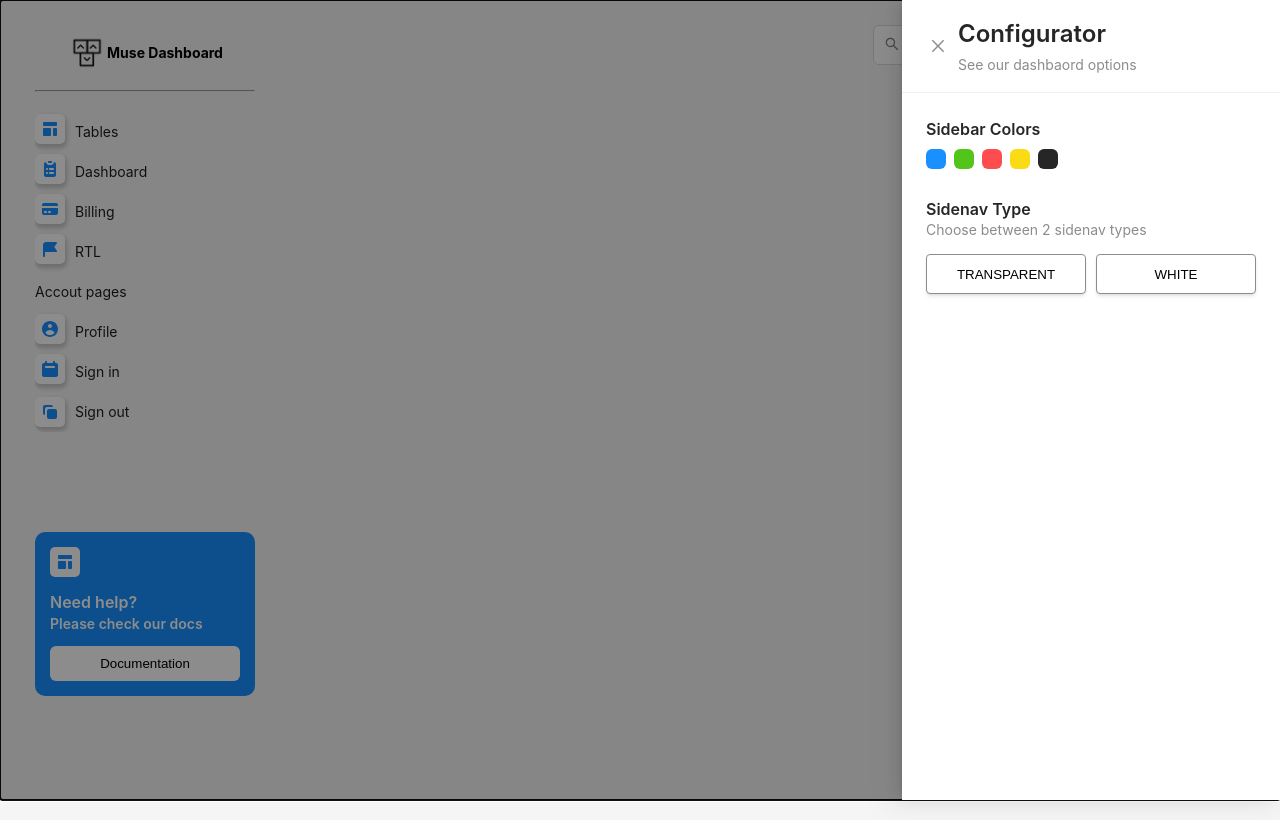
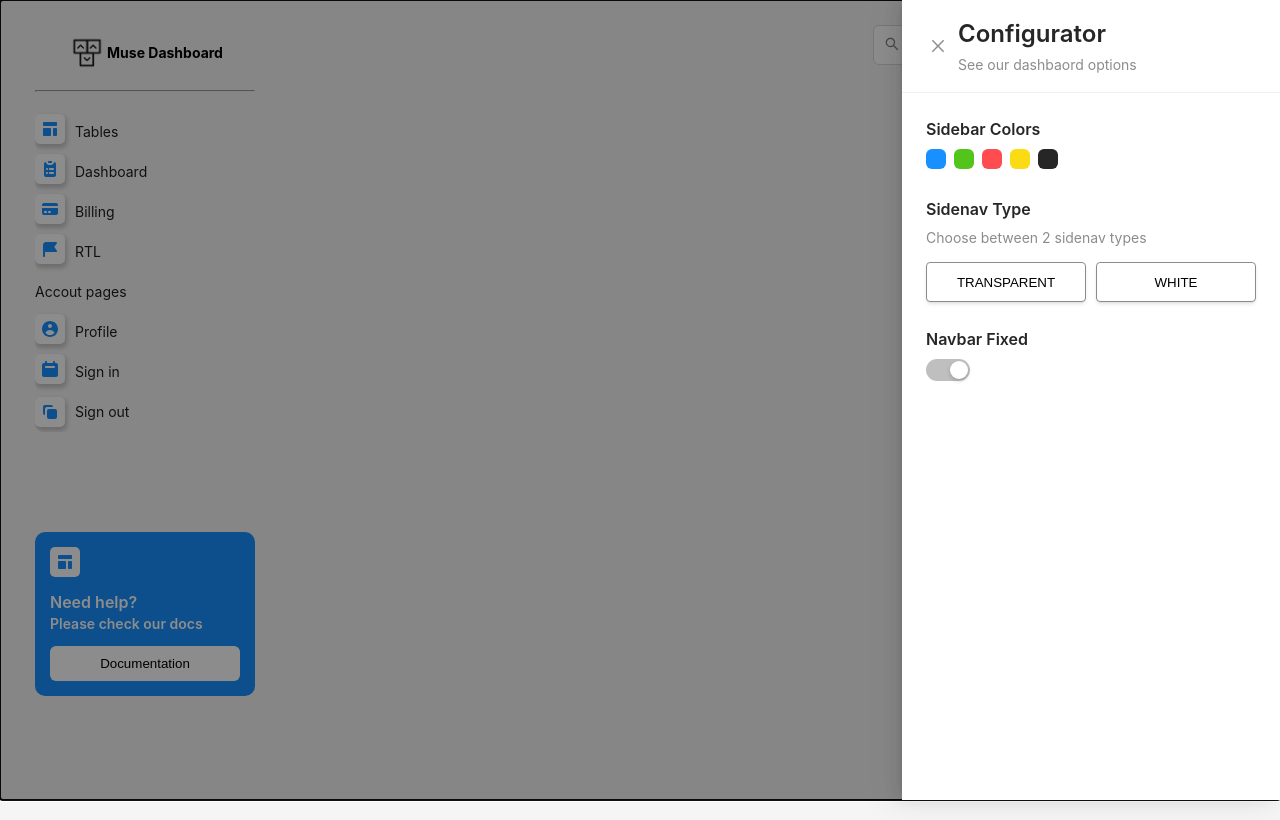
Before and after one commit to frontgps/dashboard, a React (Vite) app: page / in a window 1280 px wide. Both pictures are taken after a click on the element 1195 px from the left and 45 px from the top of the page. Built offline with nearby package versions, Linux system fonts and the light colour scheme.

Commit message:
drawer fix section

```diff
--- a/src/components/ConfgurationDrwaer/ConfigurationDrawer.module.scss
+++ b/src/components/ConfgurationDrwaer/ConfigurationDrawer.module.scss
@@ -1,3 +1,11 @@
+.drawer-titles {
+  color: rgba(0, 0, 0, 0.85);
+  line-height: 1.5;
+  font-size: 16px;
+  font-weight: 600;
+  margin-bottom: 0.5em;
+}
+
 .drawer-header-wrapper {
   h4 {
     color: rgba(0, 0, 0, 0.85);
@@ -10,14 +18,6 @@
     font-weight: 400;
     color: #8c8c8c;
   }
-}
-
-.drawer-colors-title {
-  color: rgba(0, 0, 0, 0.85);
-  line-height: 1.5;
-  font-size: 16px;
-  font-weight: 600;
-  margin-bottom: 0.5em;
 }
 
 $colors:
@@ -38,12 +38,9 @@ $colors:
     }
   }
 }
-.drawer-transparent-title {
-  color: rgba(0, 0, 0, 0.85);
-  line-height: 1.5;
-  font-size: 16px;
-  font-weight: 600;
-}
+.drawer-wrapper {
+  margin-bottom: 25px;
+
   .drawer-transparent-subtitle {
     color: #8c8c8c;
     font-size: 14px;
@@ -84,3 +81,10 @@ $colors:
       color: #fff;
     }
   }
+
+  .fixed-wrapper {
+    margin-bottom: 25px;
+  }
+
+
+}
--- a/src/components/ConfgurationDrwaer/ConfigurationDrawer.tsx
+++ b/src/components/ConfgurationDrwaer/ConfigurationDrawer.tsx
@@ -1,4 +1,4 @@
-import { Drawer } from 'antd'
+import { Drawer, Switch } from 'antd'
 import { settingIcon } from '@/styles/icons/customeIcons'
 import styles from '@/layout/AppHeader.module.scss'
 import { useState } from 'react'
@@ -38,9 +38,7 @@ export default function ConfigurationDrawer() {
       >
         <div>
           <div>
-            <h5 className={drawerStyles['drawer-colors-title']}>
-              Sidebar Colors
-            </h5>
+            <h5 className={drawerStyles['drawer-titles']}>Sidebar Colors</h5>
             <div className={drawerStyles['drawer-colors-buttons']}>
               <button title="1"></button>
               <button title="2"></button>
@@ -50,10 +48,8 @@ export default function ConfigurationDrawer() {
             </div>
           </div>
 
-          <div>
-            <h5 className={drawerStyles['drawer-transparent-title']}>
-              Sidenav Type
-            </h5>
+          <div className={drawerStyles['drawer-wrapper']}>
+            <h5 className={drawerStyles['drawer-titles']}>Sidenav Type</h5>
             <span className={drawerStyles['drawer-transparent-subtitle']}>
               Choose between 2 sidenav types
             </span>
@@ -80,6 +76,11 @@ export default function ConfigurationDrawer() {
               </button>
             </div>
           </div>
+
+          <div className={drawerStyles['fixed-wrapper']}>
+            <h5 className={drawerStyles['drawer-titles']}>Navbar Fixed</h5>
+            <Switch defaultChecked={false}></Switch>
+          </div>
         </div>
       </Drawer>
     </>
```
Lines whose indentation alone changed are shown as unchanged.
